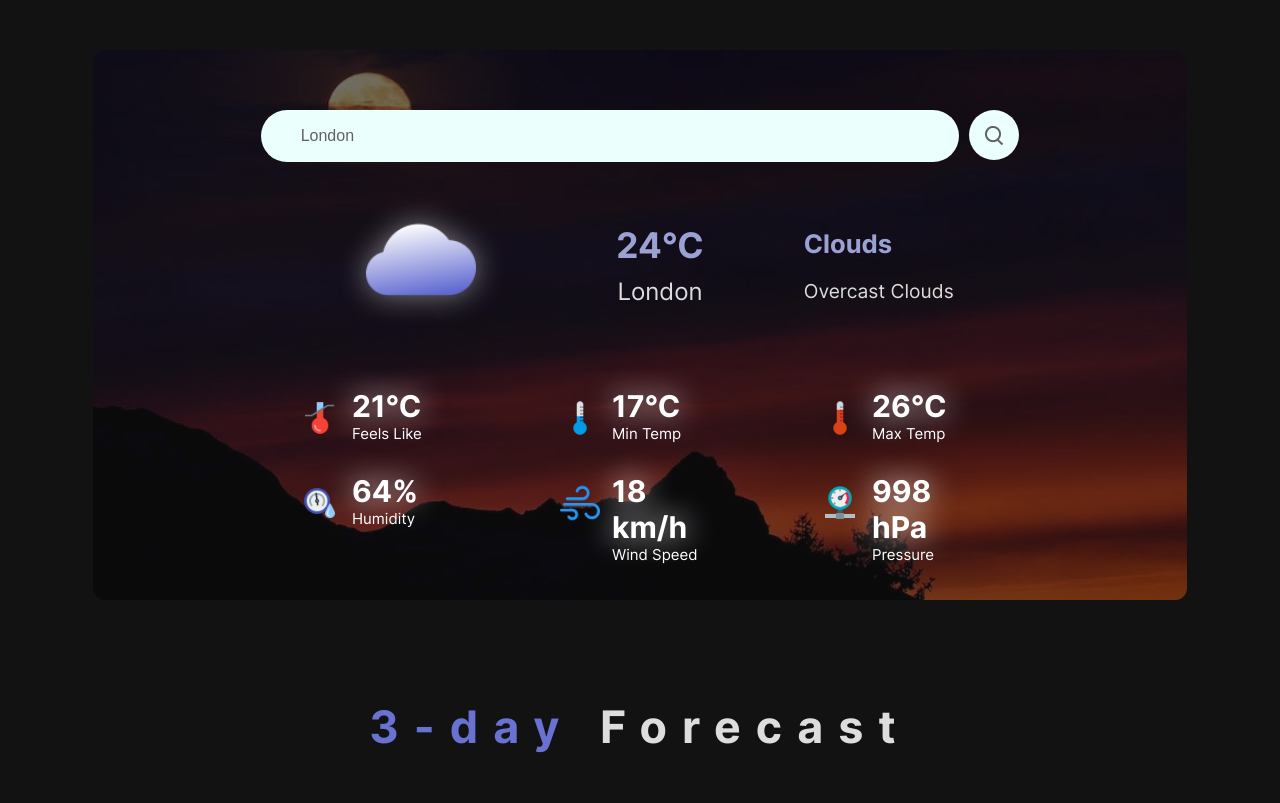
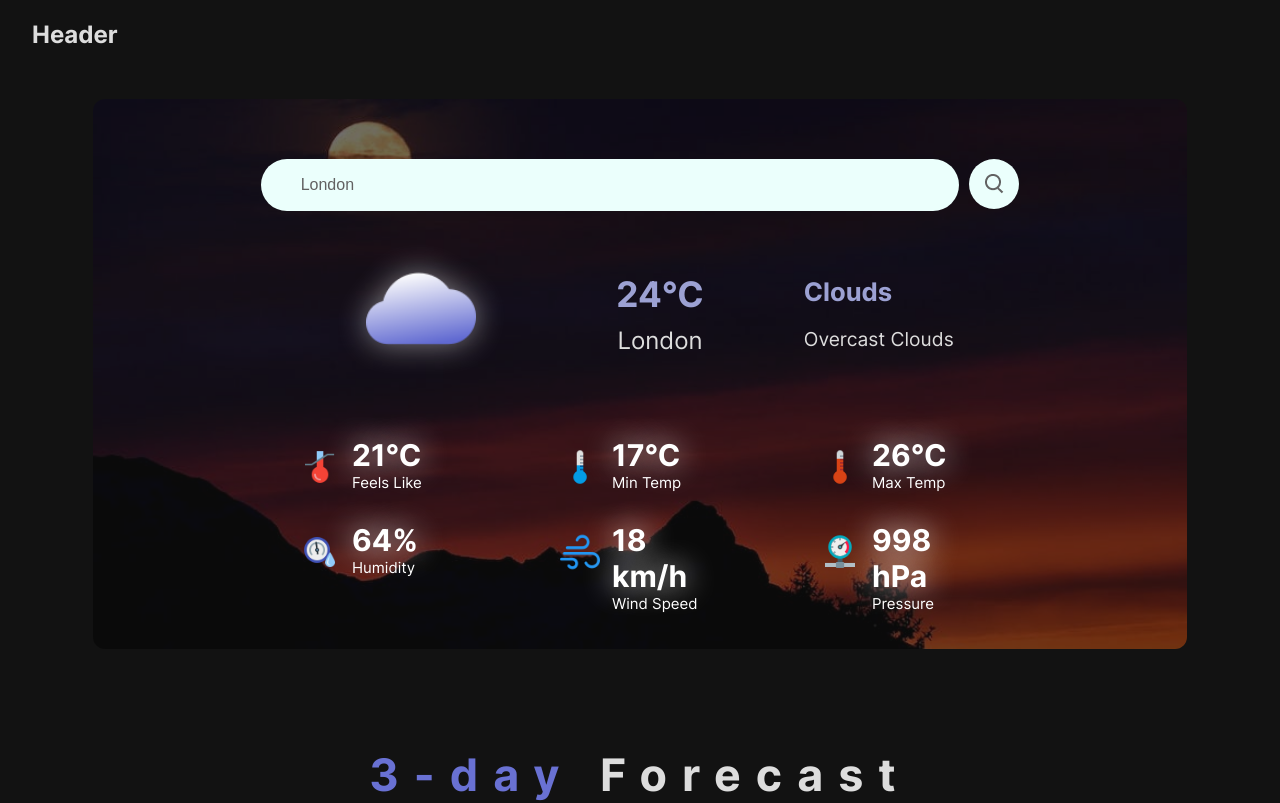
Before and after one commit to legodev/weather-app, a React (Vite) app: page / in a window 1280 px wide. Shown: the top 803 px of the page. Built offline with nearby package versions, Linux system fonts and the light colour scheme; no server answers.

Commit message:
Github and LinkedIn logos

```diff
--- a/components/Header.jsx
+++ b/components/Header.jsx
@@ -1,7 +1,19 @@
+/* eslint-disable jsx-quotes */
 export default function Header () {
   return (
-    <div>
+    <section>
       <h1>Header</h1>
-    </div>
+      {/* <a href="https://github.com/legodev">
+        <svg
+          xmlns="http://www.w3.org/2000/svg"
+          viewBox="0 0 30 30"
+          width="30px"
+          height="30px"
+        >
+          {' '}
+          <path d="M15,3C8.373,3,3,8.373,3,15c0,5.623,3.872,10.328,9.092,11.63C12.036,26.468,12,26.28,12,26.047v-2.051 c-0.487,0-1.303,0-1.508,0c-0.821,0-1.551-0.353-1.905-1.009c-0.393-0.729-0.461-1.844-1.435-2.526 c-0.289-0.227-0.069-0.486,0.264-0.451c0.615,0.174,1.125,0.596,1.605,1.222c0.478,0.627,0.703,0.769,1.596,0.769 c0.433,0,1.081-0.025,1.691-0.121c0.328-0.833,0.895-1.6,1.588-1.962c-3.996-0.411-5.903-2.399-5.903-5.098 c0-1.162,0.495-2.286,1.336-3.233C9.053,10.647,8.706,8.73,9.435,8c1.798,0,2.885,1.166,3.146,1.481C13.477,9.174,14.461,9,15.495,9 c1.036,0,2.024,0.174,2.922,0.483C18.675,9.17,19.763,8,21.565,8c0.732,0.731,0.381,2.656,0.102,3.594 c0.836,0.945,1.328,2.066,1.328,3.226c0,2.697-1.904,4.684-5.894,5.097C18.199,20.49,19,22.1,19,23.313v2.734 c0,0.104-0.023,0.179-0.035,0.268C23.641,24.676,27,20.236,27,15C27,8.373,21.627,3,15,3z" />
+        </svg>
+      </a> */}
+    </section>
   )
 }
--- a/components/WeatherApp/WeatherApp.jsx
+++ b/components/WeatherApp/WeatherApp.jsx
@@ -14,6 +14,7 @@
 import { fetchWeatherData, fetchForecastData } from '../../scripts/api'
 import { formatDateTime, temps } from '../../scripts/formatData/'
 import Footer from '../Footer'
+import Header from '../Header'
 
 import CardElement from '../CardElement'
 import ForecastElement from '../ForecastElement'
@@ -159,11 +160,12 @@
 
   return (
     <div>
+      <Header />
       <section className="container">
         <img src={dir} alt="City Background" className="weather__api-img" />
         {loading && <Loading />}
         <Form search={searchFunct} icon={searchIcon} />
-        <h3 className='message'>{message}</h3>
+        <h3 className="message">{message}</h3>
         <FirstData
           icon={wicon}
           temp={temp}
```
Also changed, not shown: assets/github-logo.svg (added), assets/linkedin-logo.svg (added).
